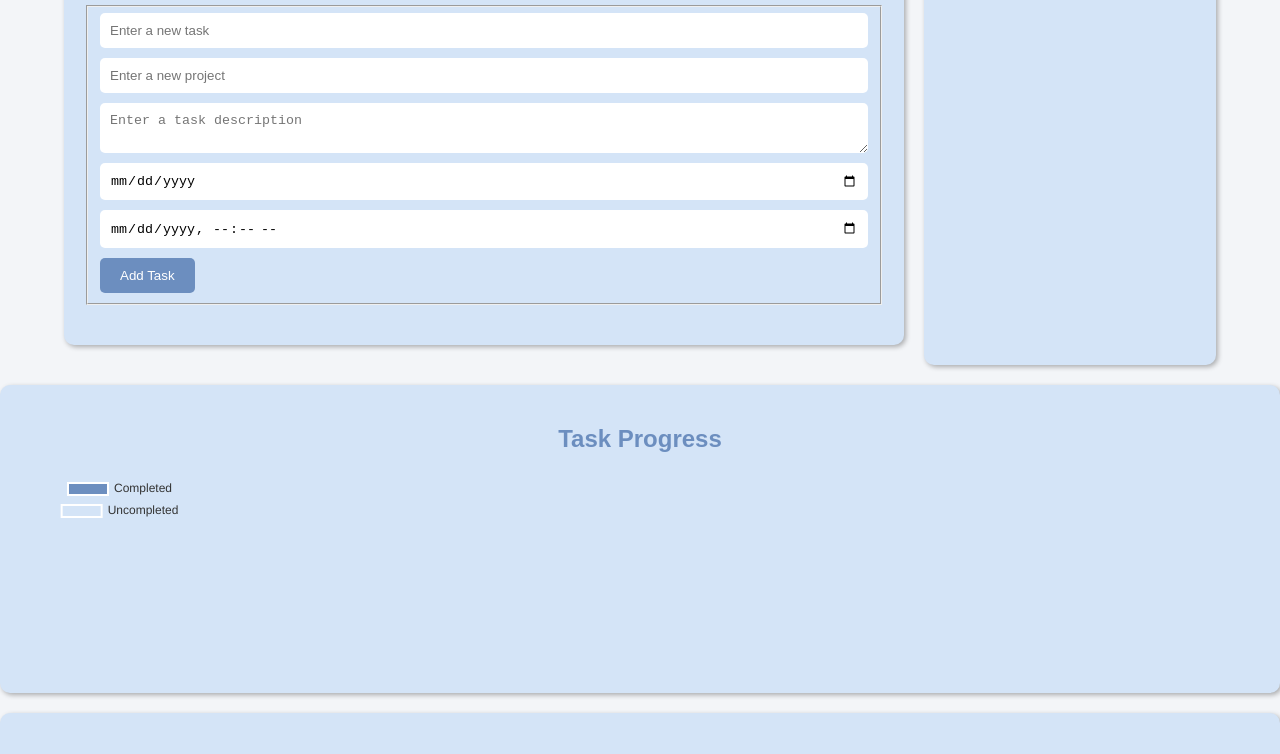
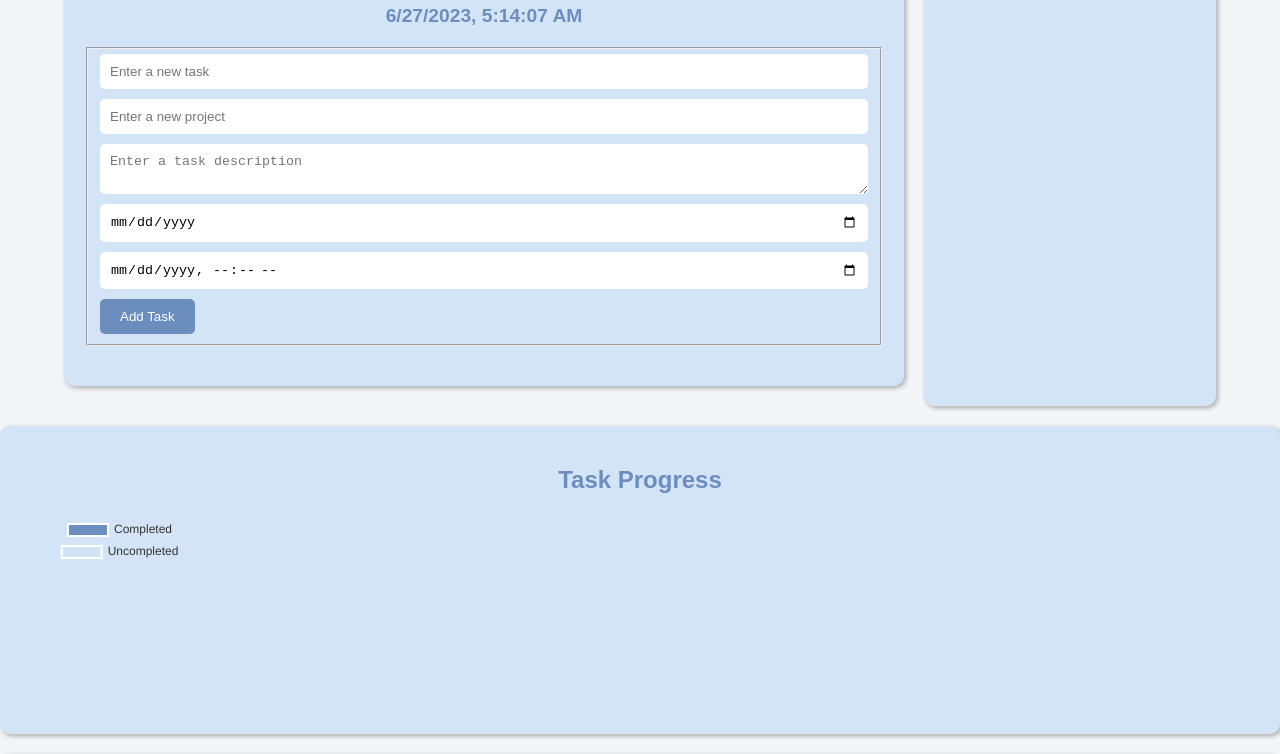
Before and after one commit to LChanthabandith/t.m.i., a plain HTML site: page index.html in a window 1280 px wide. Shown: the part 346-1100 px from the top of the page. Drawn offline with nearby package versions, Linux system fonts and the light colour scheme.

Commit message:
adding local time and date elements

```diff
--- a/css/styles.css
+++ b/css/styles.css
@@ -227,3 +227,22 @@ body {
         transform: translateY(0);
     }
 }
+
+/* Date and Time styling */
+#dateTime {
+    margin-bottom: 20px;
+    font-size: 1.2em;
+    font-weight: bold;
+    color: #6c8ebf;
+    text-align: center;
+    transition: color 0.3s ease;
+}
+
+/* Update the local-time element to match the theme */
+#local-time {
+    font-size: 1.2em;
+    font-weight: bold;
+    color: #6c8ebf;
+    text-align: center;
+    transition: color 0.3s ease;
+}
--- a/index.html
+++ b/index.html
@@ -16,6 +16,7 @@
         <div class="main">
             <img id="banner" src="images/banner.jpg" alt="Banner Image">
             <h1 class="header">Task Manager</h1>
+            <p id="local-time"></p>
             <fieldset class="inputField">
                 <input id="new-task" type="text" placeholder="Enter a new task" />
                 <input id="new-project" type="text" placeholder="Enter a new project" />
--- a/script.js
+++ b/script.js
@@ -278,3 +278,21 @@ function updateProjectChart() {
         });
     }
 }
+
+// Get the current local time and date
+function getCurrentDateTime() {
+    const now = new Date();
+    return now.toLocaleString();
+}
+
+// Update the element with the current local time and date
+function updateLocalTime() {
+    const localTimeElement = document.getElementById("local-time");
+    if (localTimeElement) {
+        localTimeElement.textContent = getCurrentDateTime();
+    }
+}
+
+// Call the updateLocalTime function initially and every second
+updateLocalTime();
+setInterval(updateLocalTime, 1000);
```
